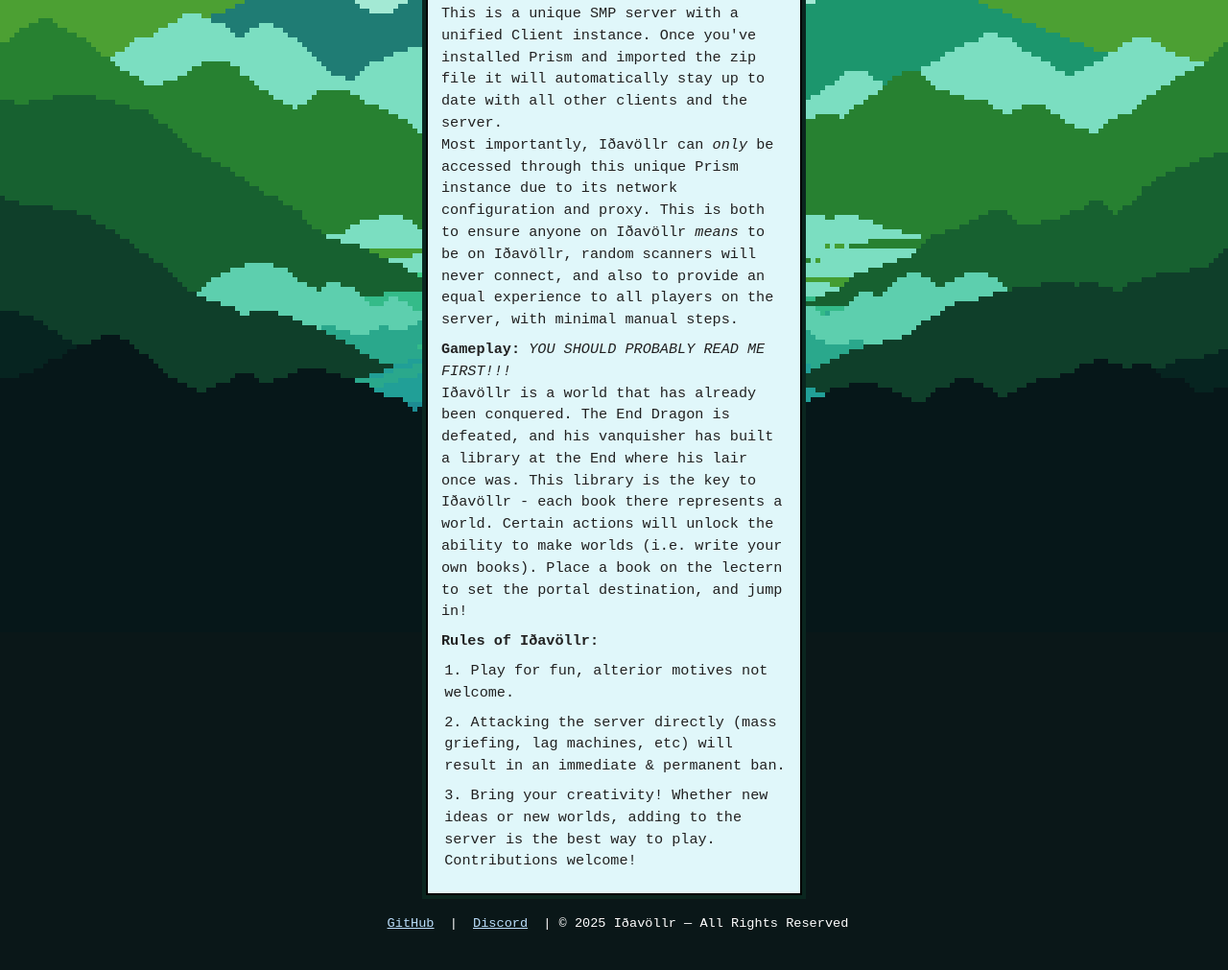
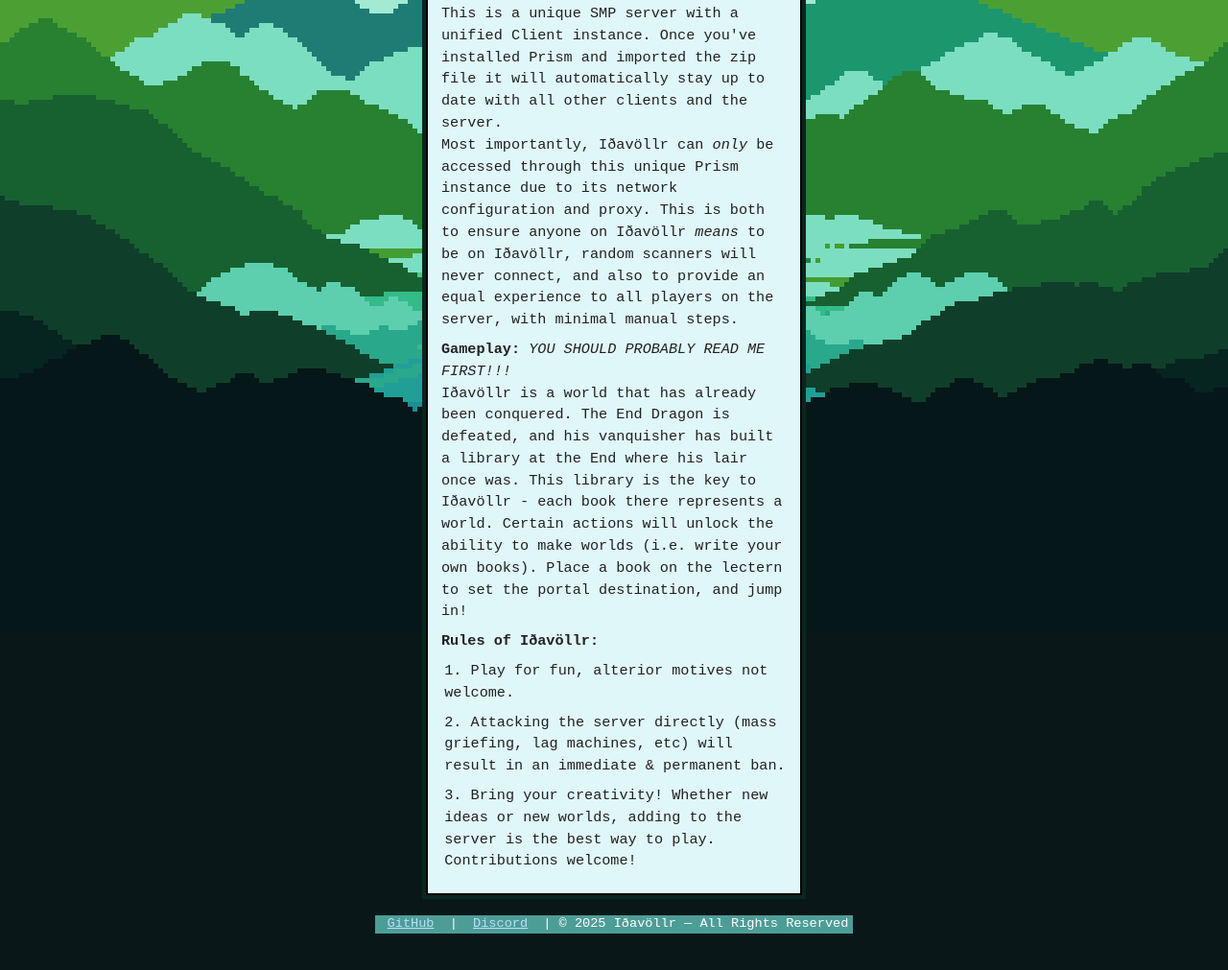
Before and after one commit to Ithavollr/Ithavollr.github.io, a website: page index.html in a window 1280 px wide. Shown: the part 621-1632 px from the top of the page at 96% size. Drawn offline with Linux system fonts and the light colour scheme.

Commit message:
fix footer bg

```diff
--- a/villager.css
+++ b/villager.css
@@ -11,7 +11,7 @@
     --button-bg: #4CAF50;
     --button-hover: #388E3C;
     --footer-text: #FFFFFF;
-    --footer-bg: ##7CCCB0;
+    --footer-bg: #4D9D97;
     --textbox-bg: #E0F7FA;
     --textbox-border: #0A261F;
     --page-bg: #0A1718;
```
